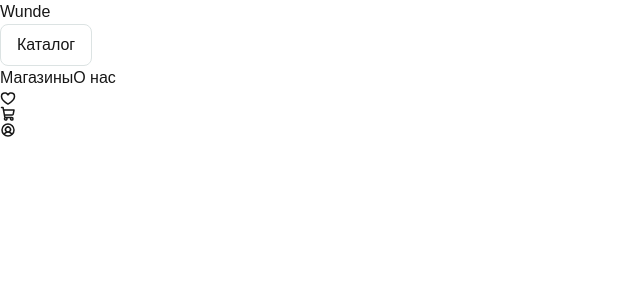
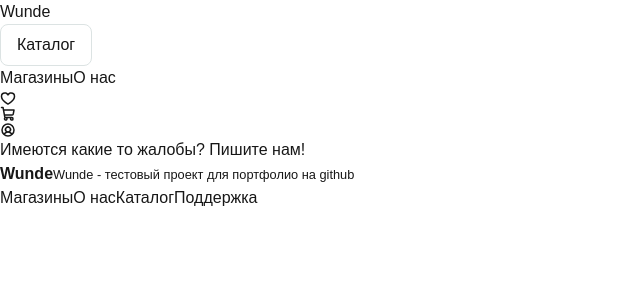
Before and after one commit to Dankewu0/wunde-frontend, a Next.js app: page / in a window 1280 px wide. Shown: the top 300 px of the page, without its empty margins (0-640 px from the left). Built offline with nearby package versions, Linux system fonts and the light colour scheme.

Commit message:
feat: made support link in home page and footer

```diff
--- a/app/_components/Footer.tsx
+++ b/app/_components/Footer.tsx
@@ -8,6 +8,7 @@ export default function Footer() {
         <Link href="/shops">Магазины</Link>
         <Link href="/about">О нас</Link>
         <Link href="/catalog">Каталог</Link>
+        <Link href="/support">Поддержка</Link>
       </nav>
     </footer>
   );
--- a/app/layout.tsx
+++ b/app/layout.tsx
@@ -2,6 +2,7 @@ import type { Metadata } from "next";
 import { Geist, Geist_Mono } from "next/font/google";
 import "./globals.css";
 import Header from "./_components/Header";
+import Footer from "./_components/Footer";
 const geistSans = Geist({
   variable: "--font-geist-sans",
   subsets: ["latin"],
@@ -25,6 +26,7 @@ export default function RootLayout({ children }: LayoutProps<"/">) {
     >
       <Header />
       <body className="min-h-full flex flex-col">{children}</body>
+      <Footer />
     </html>
   );
 }
--- a/app/page.tsx
+++ b/app/page.tsx
@@ -1,9 +1,10 @@
 import Image from "next/image";
+import Link from "next/link";
 
 export default function Home() {
   return (
     <div>
-      <span></span>
+      <Link href="/support">Имеются какие то жалобы? Пишите нам!</Link>
     </div>
   );
 }
```
